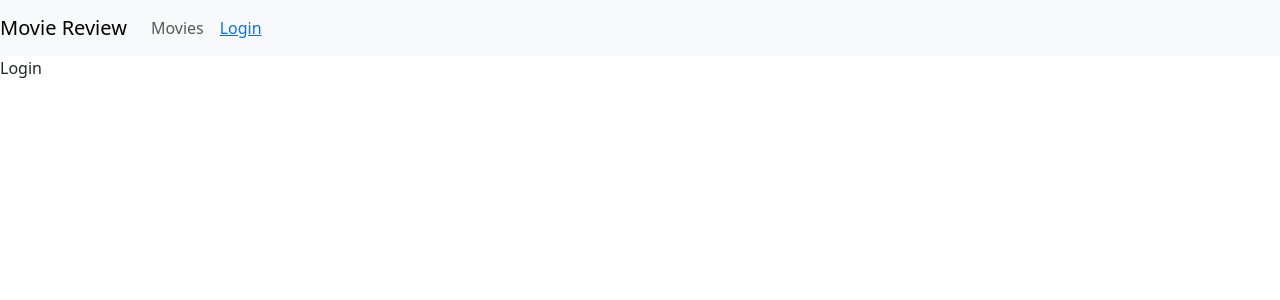
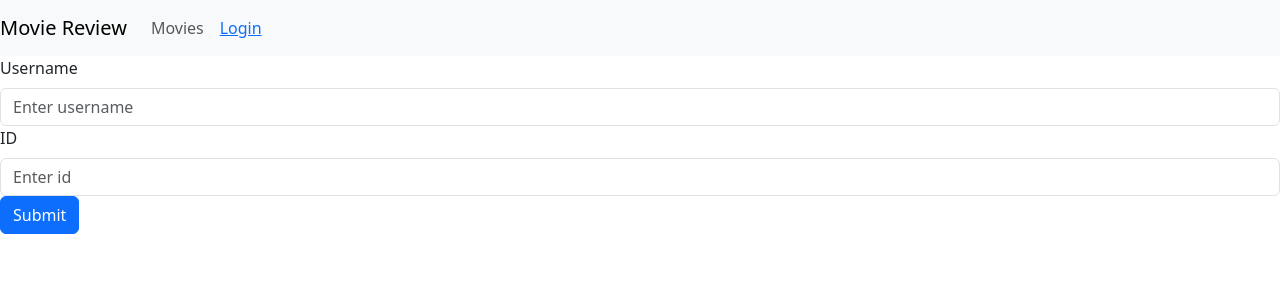
Before and after one commit to aarojohn/CP, a React (Create React App) app in the folder frontend/: page /login in a window 1280 px wide. Shown: the top 300 px of the page. Built offline with nearby package versions, Linux system fonts and the light colour scheme.

Commit message:
added login

```diff
--- a/frontend/src/components/login.js
+++ b/frontend/src/components/login.js
@@ -1,5 +1,55 @@
-import React from "react";
-function Login() {
-  return <div className="App">Login</div>;
-}
+import React, { useState } from "react";
+import { useNavigate } from "react-router-dom";
+import Form from "react-bootstrap/Form";
+import Button from "react-bootstrap/Button";
+
+const Login = (props) => {
+  const [name, setName] = useState("");
+  const [id, setId] = useState("");
+  const navigate = useNavigate();
+
+  const onChangeName = (e) => {
+    const name = e.target.value;
+    setName(name);
+  };
+
+  const onChangeId = (e) => {
+    const id = e.target.value;
+    setId(id);
+  };
+
+  const login = () => {
+    props.login({ name, id });
+    navigate("/");
+  };
+
+  return (
+    <div>
+      <Form>
+        <Form.Group>
+          <Form.Label>Username</Form.Label>
+          <Form.Control
+            type="text"
+            placeholder="Enter username"
+            value={name}
+            onChange={onChangeName}
+          />
+        </Form.Group>
+        <Form.Group>
+          <Form.Label>ID</Form.Label>
+          <Form.Control
+            type="text"
+            placeholder="Enter id"
+            value={id}
+            onChange={onChangeId}
+          />
+        </Form.Group>
+        <Button variant="primary" onClick={login}>
+          Submit
+        </Button>
+      </Form>
+    </div>
+  );
+};
+
 export default Login;
```
